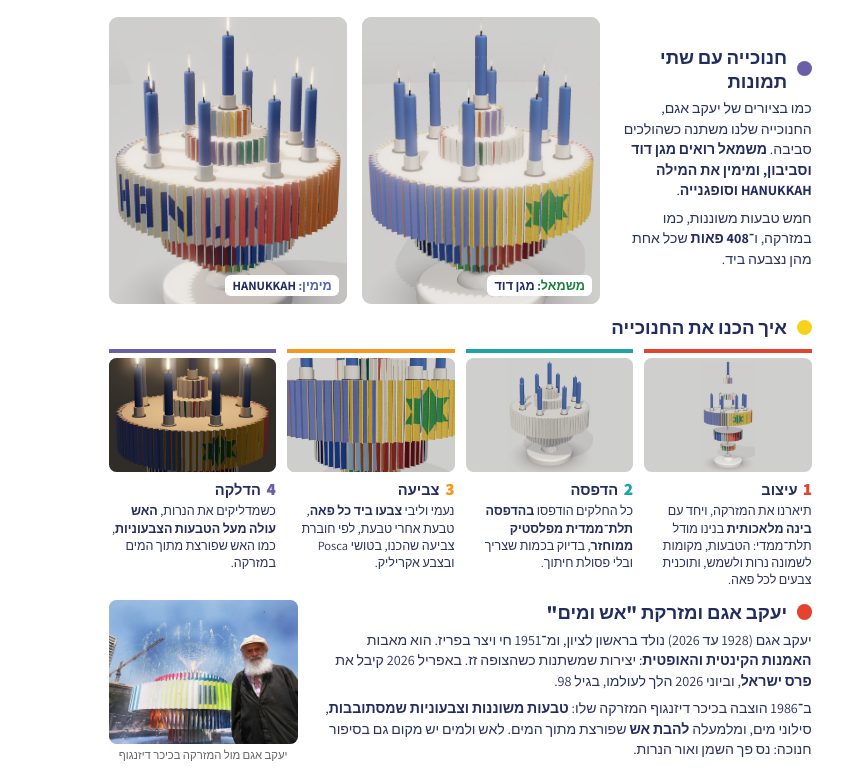
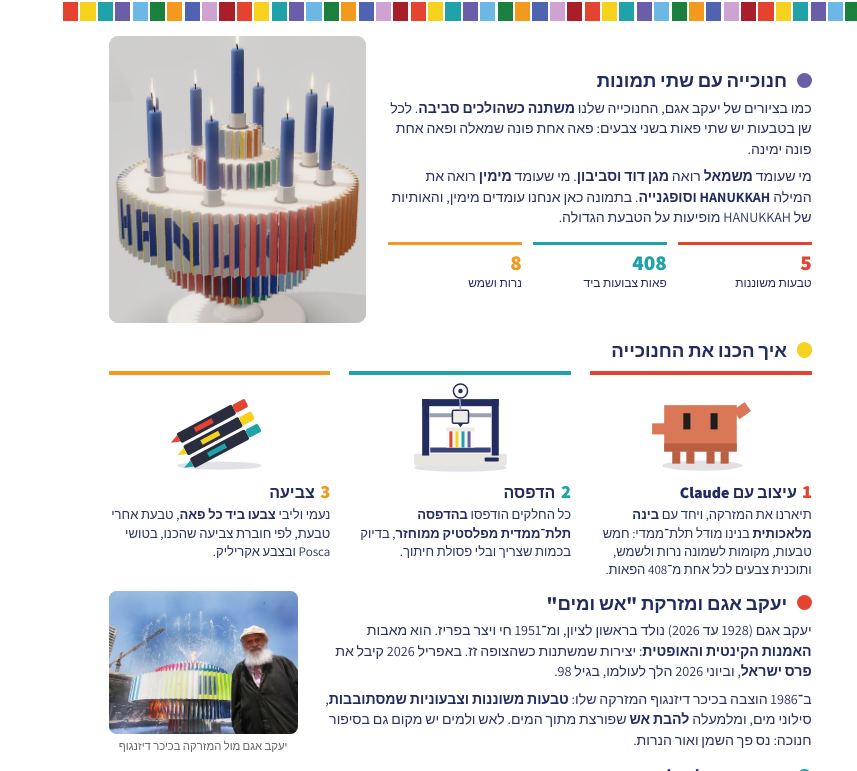
Before and after one commit to tikel1/agam-hanukkiah, a plain HTML site: page submission/one-pager.html in a window 1280 px wide. Shown: the part 187-958 px from the top of the page, without its empty margins (423-1280 px from the left). Drawn offline with Linux system fonts and the light colour scheme.

Commit message:
feat: simplify the one-pager and point the form to the film first
One hanukkiah picture with the two sides told in words, and three making
steps drawn as icons in the film's look (Claude, printer, markers). The
form opens with a line recommending the film, linked to the site.

Co-Authored-By: Claude Opus 5.5 <noreply@anthropic.com>

```diff
--- a/submission/one-pager.html
+++ b/submission/one-pager.html
@@ -15,7 +15,7 @@
 body { margin: 0; background: #fff; color: var(--navy); font-family: Assistant, "Segoe UI", Arial, sans-serif; }
 .page { width: 210mm; height: 296mm; padding: 8mm 12mm 6mm; position: relative; overflow: hidden; display: flex; flex-direction: column; }
 /* the fountain's ribbed drum: thin vertical stripes */
-.stripes { height: 5mm; margin: 0 -12mm 4mm; background: repeating-linear-gradient(90deg,
+.stripes { flex: none; height: 5mm; margin: 0 -12mm 4mm; background: repeating-linear-gradient(90deg,
   var(--red) 0 4mm, #fff 4mm 4.6mm, var(--yellow) 4.6mm 8.6mm, #fff 8.6mm 9.2mm, var(--teal) 9.2mm 13.2mm, #fff 13.2mm 13.8mm,
   var(--purple) 13.8mm 17.8mm, #fff 17.8mm 18.4mm, var(--sky) 18.4mm 22.4mm, #fff 22.4mm 23mm, var(--green) 23mm 27mm, #fff 27mm 27.6mm,
   var(--orange) 27.6mm 31.6mm, #fff 31.6mm 32.2mm, var(--blue) 32.2mm 36.2mm, #fff 36.2mm 36.8mm, var(--lilac) 36.8mm 40.8mm, #fff 40.8mm 41.4mm,
@@ -38,23 +38,23 @@ figcaption { font-size: 8.5pt; color: #666; margin-top: 1mm; text-align: center;
 .qr-card .call { width: 22mm; font-size: 10pt; line-height: 1.3; font-weight: 600; }
 .qr-card .call b { display: block; font-size: 15pt; font-weight: 800; line-height: 1.1; margin-bottom: 1.5mm; color: var(--red); }
 
-/* the hanukkiah from both sides */
-.hero { display: flex; gap: 4mm; align-items: stretch; margin-bottom: 3mm; }
-.hero .shot { flex: 1; background: var(--studio); border-radius: 2.5mm; overflow: hidden; position: relative; }
-.hero .shot img { display: block; width: 100%; height: 76mm; object-fit: cover; object-position: center 30%; }
-.hero .shot span { position: absolute; bottom: 2mm; right: 2mm; background: #fff; border-radius: 1.5mm; padding: 0.6mm 2mm; font-size: 9.5pt; font-weight: 700; }
-.hero .shot span b { color: var(--c); }
-.hero .text { width: 52mm; flex: none; display: flex; flex-direction: column; justify-content: center; }
+/* the hanukkiah: one picture, the two sides told in words */
+.hero { display: flex; gap: 6mm; align-items: stretch; margin-bottom: 4mm; }
+.hero .shot { width: 68mm; height: 76mm; flex: none; background: var(--studio); border-radius: 2.5mm; overflow: hidden; }
+.hero .shot img { display: block; width: 100%; height: 100%; object-fit: cover; object-position: center 30%; }
+.hero .text { flex: 1; display: flex; flex-direction: column; justify-content: center; }
+.chips { display: flex; gap: 3mm; margin-top: 2mm; }
+.chips span { flex: 1; border-top: 1mm solid var(--c); padding-top: 1mm; font-size: 9pt; line-height: 1.25; }
+.chips b { display: block; font-size: 16pt; font-weight: 800; color: var(--c); }
 
-/* making it, step by step */
-.steps { display: grid; grid-template-columns: repeat(4, 1fr); gap: 3mm; margin: 1mm 0 3mm; }
-.step { border-top: 1.2mm solid var(--c); padding-top: 1.5mm; }
-.step .pic { height: 30mm; background: var(--studio); border-radius: 2mm; overflow: hidden; display: flex; align-items: center; justify-content: center; margin-bottom: 1.5mm; }
-.step .pic img { display: block; height: 100%; width: 100%; object-fit: contain; }
-.step .pic.fill img { object-fit: cover; }
-.step h3 { margin: 0 0 0.5mm; font-size: 11pt; font-weight: 800; color: var(--navy); display: flex; gap: 1.5mm; align-items: baseline; }
-.step h3 i { font-style: normal; color: var(--c); font-size: 13pt; }
-.step p { font-size: 9.4pt; line-height: 1.38; margin: 0; }
+/* making it: three steps with icons in the film's look */
+.steps { display: grid; grid-template-columns: repeat(3, 1fr); gap: 5mm; margin: 1mm 0 3mm; }
+.step { border-top: 1.2mm solid var(--c); padding-top: 2mm; }
+.step .icon { height: 24mm; display: flex; align-items: center; justify-content: center; margin-bottom: 1.5mm; }
+.step .icon svg { height: 100%; width: auto; }
+.step h3 { margin: 0 0 0.8mm; font-size: 12pt; font-weight: 800; color: var(--navy); display: flex; gap: 1.5mm; align-items: baseline; }
+.step h3 i { font-style: normal; color: var(--c); font-size: 14pt; }
+.step p { font-size: 9.8pt; line-height: 1.4; margin: 0; }
 
 /* Agam and the fountain */
 .about { display: flex; gap: 5mm; margin-bottom: 2mm; }
@@ -80,34 +80,44 @@ figcaption { font-size: 8.5pt; color: #666; margin-top: 1mm; text-align: center;
   <div class="hero">
     <div class="text">
       <h2 style="--dot: var(--purple)">חנוכייה עם שתי תמונות</h2>
-      <p>כמו בציורים של יעקב אגם, החנוכייה שלנו משתנה כשהולכים סביבה. <b>משמאל רואים מגן דוד וסביבון, ומימין את המילה HANUKKAH וסופגנייה</b>.</p>
-      <p>חמש טבעות משוננות, כמו במזרקה, ו־<b>408 פאות</b> שכל אחת מהן נצבעה ביד.</p>
+      <p>כמו בציורים של יעקב אגם, החנוכייה שלנו <b>משתנה כשהולכים סביבה</b>. לכל שן בטבעות יש שתי פאות בשני צבעים: פאה אחת פונה שמאלה ופאה אחת פונה ימינה.</p>
+      <p>מי שעומד <b>משמאל</b> רואה <b>מגן דוד וסביבון</b>. מי שעומד <b>מימין</b> רואה את המילה <b>HANUKKAH וסופגנייה</b>. בתמונה כאן אנחנו עומדים מימין, והאותיות של HANUKKAH מופיעות על הטבעת הגדולה.</p>
+      <div class="chips">
+        <span style="--c: var(--red)"><b>5</b>טבעות משוננות</span>
+        <span style="--c: var(--teal)"><b>408</b>פאות צבועות ביד</span>
+        <span style="--c: var(--orange)"><b>8</b>נרות ושמש</span>
+      </div>
     </div>
-    <figure class="shot"><img src="shots/r_hero_left.jpg" alt="החנוכייה מצד שמאל"><span style="--c: var(--green)"><b>משמאל:</b> מגן דוד</span></figure>
-    <figure class="shot"><img src="shots/r_hero_right.jpg" alt="החנוכייה מצד ימין"><span style="--c: var(--blue)"><b>מימין:</b> HANUKKAH</span></figure>
+    <figure class="shot"><img src="shots/r_hero_right.jpg" alt="החנוכייה מצד ימין, עם המילה HANUKKAH"></figure>
   </div>
 
   <h2 style="--dot: var(--yellow)">איך הכנו את החנוכייה</h2>
   <div class="steps">
     <div class="step" style="--c: var(--red)">
-      <div class="pic"><img src="shots/r_exploded.jpg" alt="המודל התלת־ממדי מפורק לחלקים"></div>
-      <h3><i>1</i>עיצוב</h3>
-      <p>תיארנו את המזרקה, ויחד עם <b>בינה מלאכותית</b> בנינו מודל תלת־ממדי: הטבעות, מקומות לשמונה נרות ולשמש, ותוכנית צבעים לכל פאה.</p>
+      <div class="icon"><svg viewBox="0 0 120 90" aria-hidden="true"><ellipse cx="62" cy="82" rx="40" ry="5" fill="#0e1233" opacity=".12"/>
+<rect x="32" y="66" width="8" height="14" fill="#b95f42"/><rect x="46" y="66" width="8" height="14" fill="#b95f42"/><rect x="66" y="66" width="8" height="14" fill="#b95f42"/><rect x="80" y="66" width="8" height="14" fill="#b95f42"/>
+<rect x="12" y="40" width="14" height="11" fill="#d97757"/><rect x="94" y="22" width="14" height="11" fill="#d97757" transform="rotate(-35 101 27)"/>
+<rect x="24" y="22" width="72" height="46" fill="#d97757"/><rect x="24" y="60" width="72" height="8" fill="#b95f42"/>
+<rect x="43" y="30" width="7" height="16" fill="#1f1e1d"/><rect x="70" y="30" width="7" height="16" fill="#1f1e1d"/></svg></div>
+      <h3><i>1</i>עיצוב עם Claude</h3>
+      <p>תיארנו את המזרקה, ויחד עם <b>בינה מלאכותית</b> בנינו מודל תלת־ממדי: חמש טבעות, מקומות לשמונה נרות ולשמש, ותוכנית צבעים לכל אחת מ־408 הפאות.</p>
     </div>
     <div class="step" style="--c: var(--teal)">
-      <div class="pic"><img src="shots/r_white_print.jpg" alt="החנוכייה המודפסת לפני הצביעה"></div>
+      <div class="icon"><svg viewBox="0 0 120 90" aria-hidden="true"><ellipse cx="60" cy="84" rx="46" ry="4" fill="#0e1233" opacity=".12"/>
+<rect x="14" y="70" width="92" height="12" rx="2" fill="#e7e5df"/><rect x="84" y="74" width="14" height="4" rx="1" fill="#232c5e"/>
+<rect x="22" y="16" width="7" height="56" fill="#232c5e"/><rect x="91" y="16" width="7" height="56" fill="#232c5e"/><rect x="22" y="16" width="76" height="7" fill="#232c5e"/>
+<rect x="30" y="64" width="60" height="5" fill="#3a447a"/>
+<rect x="46" y="44" width="28" height="20" fill="#fbfaf6"/><rect x="46" y="44" width="28" height="4" fill="#edebe4"/>
+<rect x="49" y="48" width="3" height="16" fill="#e4432f"/><rect x="55" y="48" width="3" height="16" fill="#f6d21c"/><rect x="61" y="48" width="3" height="16" fill="#1fa3a8"/><rect x="67" y="48" width="3" height="16" fill="#6a5ea8"/>
+<rect x="29" y="30" width="62" height="4" fill="#9aa0b8"/><rect x="52" y="27" width="16" height="13" rx="1.5" fill="#edebe4" stroke="#232c5e" stroke-width="1.5"/><path d="M57 40h6l-3 4z" fill="#232c5e"/>
+<path d="M60 27 C60 18 58 12 60 9" stroke="#9aa0b8" stroke-width="1.6" fill="none"/><circle cx="60" cy="8" r="7" fill="#fbfaf6" stroke="#232c5e" stroke-width="1.5"/><circle cx="60" cy="8" r="2.2" fill="#232c5e"/></svg></div>
       <h3><i>2</i>הדפסה</h3>
       <p>כל החלקים הודפסו <b>בהדפסה תלת־ממדית מפלסטיק ממוחזר</b>, בדיוק בכמות שצריך ובלי פסולת חיתוך.</p>
     </div>
     <div class="step" style="--c: var(--orange)">
-      <div class="pic fill"><img src="shots/r_paint_closeup.jpg" alt="הטבעות הצבועות מקרוב"></div>
+      <div class="icon"><svg viewBox="0 0 120 90" aria-hidden="true"><ellipse cx="60" cy="82" rx="42" ry="4" fill="#0e1233" opacity=".12"/><g transform="rotate(-28 60 50)"><rect x="22" y="30" width="62" height="11" rx="2" fill="#2a2d3e"/><rect x="84" y="31" width="14" height="9" rx="2" fill="#e4432f"/><path d="M22 32 l-9 3.5 l9 3.5z" fill="#e4432f"/><rect x="40" y="33" width="20" height="5" fill="#e4432f"/><rect x="22" y="44" width="62" height="11" rx="2" fill="#2a2d3e"/><rect x="84" y="45" width="14" height="9" rx="2" fill="#f6d21c"/><path d="M22 46 l-9 3.5 l9 3.5z" fill="#f6d21c"/><rect x="40" y="47" width="20" height="5" fill="#f6d21c"/><rect x="22" y="58" width="62" height="11" rx="2" fill="#2a2d3e"/><rect x="84" y="59" width="14" height="9" rx="2" fill="#1fa3a8"/><path d="M22 60 l-9 3.5 l9 3.5z" fill="#1fa3a8"/><rect x="40" y="61" width="20" height="5" fill="#1fa3a8"/></g></svg></div>
       <h3><i>3</i>צביעה</h3>
       <p>נעמי וליבי <b>צבעו ביד כל פאה</b>, טבעת אחרי טבעת, לפי חוברת צביעה שהכנו, בטושי Posca ובצבע אקריליק.</p>
-    </div>
-    <div class="step" style="--c: var(--purple)">
-      <div class="pic fill"><img src="shots/r_night.jpg" alt="החנוכייה בלילה עם נרות דולקים"></div>
-      <h3><i>4</i>הדלקה</h3>
-      <p>כשמדליקים את הנרות, <b>האש עולה מעל הטבעות הצבעוניות</b>, כמו האש שפורצת מתוך המים במזרקה.</p>
     </div>
   </div>
 
```
Also changed, not shown: submission/shots/r_exploded.jpg (deleted), submission/shots/r_night.jpg (deleted), submission/shots/r_paint_closeup.jpg (deleted), submission/shots/r_white_print.jpg (deleted), 7 other files.
